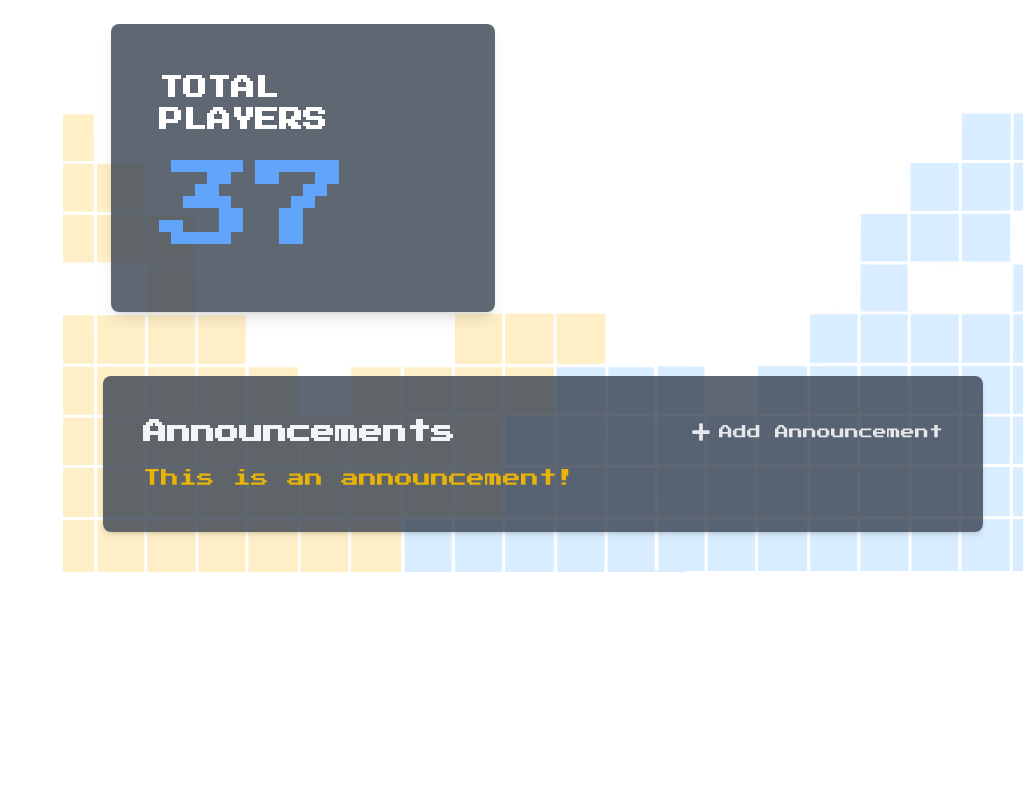
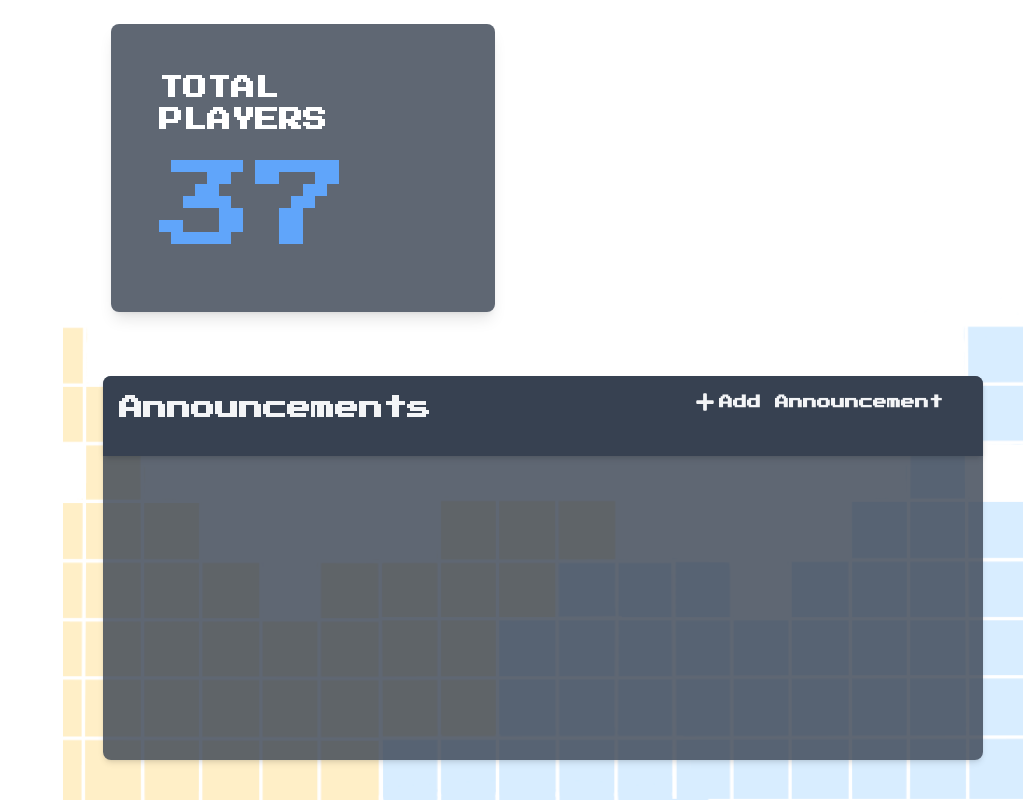
Before and after one commit to elsa-lt/CS203-Project, a React (Create React App) app in the folder frontend/tetra-league-ui/: page /dashboard in a window 1280 px wide. Shown: the part 880-1680 px from the top of the page, without its empty margins (257-1280 px from the left). Before the commit the page ends 1452 px from the top, so only its background shows below. Built offline with nearby package versions, Linux system fonts and the light colour scheme.

Commit message:
Admin dashboard announcements

```diff
--- a/frontend/tetra-league-ui/src/components/AdminCardsAnnouncements.js
+++ b/frontend/tetra-league-ui/src/components/AdminCardsAnnouncements.js
@@ -1,30 +1,45 @@
-import React from 'react';
-import { FaPlus } from 'react-icons/fa'; // Import the Add icon
+import React, { useState } from 'react';
+import { FaPlus } from 'react-icons/fa';
+import AnnouncementModal from './AnnouncementModal';
 
 const AdminCardsAnnouncements = () => {
-  const handleAddAnnouncement = () => {
-    alert("TO DO");
+  const [isModalOpen, setIsModalOpen] = useState(false);
+  const [announcements, setAnnouncements] = useState([]);
+
+  const handleAddAnnouncement = (announcement) => {
+    setAnnouncements([announcement, ...announcements]);
   };
 
   return (
     <div className="p-4">
-      <div className="relative bg-gray-700 bg-opacity-80 p-10 rounded-lg shadow-md">
-        <div className="flex items-center justify-between mb-4">
-          <h2 className="text-2xl text-gray-100 font-bold font-press-start">
+      <div className="relative bg-gray-700 bg-opacity-80 p-10 rounded-lg shadow-md h-96">
+        <div className="absolute top-0 left-0 w-full bg-gray-700 p-4 rounded-t-lg shadow-md z-10">
+          <h2 className="text-2xl text-gray-100 font-bold mb-4 font-press-start">
             Announcements
+            <button
+              onClick={() => setIsModalOpen(true)}
+              className="absolute top-4 right-10 text-gray-100 hover:text-yellow-400 flex items-center space-x-1"
+              aria-label="Add Announcement"
+            >
+              <FaPlus className="text-xl" />
+              <span className="text-sm">Add Announcement</span>
+            </button>
           </h2>
-          <button
-            onClick={handleAddAnnouncement}
-            className="flex items-center space-x-2 text-gray-200 hover:text-yellow-400"
-            aria-label="Add Announcement"
-          >
-            <FaPlus className="text-xl" />
-            <span className="text-sm font-press-start">Add Announcement</span>
-          </button>
         </div>
-        <p className="text-yellow-500 text-lg font-press-start">
-          This is an announcement!
-        </p>
+        <AnnouncementModal
+          isOpen={isModalOpen}
+          onClose={() => setIsModalOpen(false)}
+          onAddAnnouncement={handleAddAnnouncement}
+        />
+        <div className="pt-20 overflow-y-auto h-full">
+          {announcements.map((announcement, index) => (
+            <div key={index} className="bg-gray-600 p-4 rounded-lg mb-4">
+              <h3 className="text-xl text-yellow-300 font-bold">{announcement.title}</h3>
+              <p className="text-gray-200">{announcement.body}</p>
+              <p className="text-gray-400 text-sm mt-2">{new Date(announcement.timestamp).toLocaleString()}</p>
+            </div>
+          ))}
+        </div>
       </div>
     </div>
   );
--- /dev/null
+++ b/frontend/tetra-league-ui/src/components/AnnouncementModal.js
@@ -0,0 +1,82 @@
+import React, { useState, useEffect } from 'react';
+import { FaTimes } from 'react-icons/fa';
+
+const AnnouncementModal = ({ isOpen, onClose, onAddAnnouncement }) => {
+  const [title, setTitle] = useState('');
+  const [body, setBody] = useState('');
+
+  useEffect(() => {
+    if (!isOpen) {
+      setTitle('');
+      setBody('');
+    }
+  }, [isOpen]);
+
+  const handleSubmit = (e) => {
+    e.preventDefault();
+    if (title && body) {
+      const newAnnouncement = {
+        title,
+        body,
+        timestamp: new Date(),
+      };
+      onAddAnnouncement(newAnnouncement);
+      onClose();
+    }
+  };
+
+  return (
+    isOpen ? (
+      <div className="fixed inset-0 bg-black bg-opacity-50 flex items-center justify-center z-50">
+        <div className="bg-gray-800 p-6 rounded-lg w-11/12 md:w-1/3">
+          <button
+            onClick={onClose}
+            className="absolute top-4 right-4 text-gray-400 hover:text-gray-200"
+            aria-label="Close"
+          >
+            <FaTimes className="text-2xl" />
+          </button>
+          <h2 className="text-2xl font-bold mb-4 font-press-start text-gray-100">Add New Announcement</h2>
+          <form onSubmit={handleSubmit}>
+            <div className="mb-4">
+              <label className="block text-gray-200 text-sm font-bold mb-2" htmlFor="title">
+                Title
+              </label>
+              <input
+                type="text"
+                id="title"
+                value={title}
+                onChange={(e) => setTitle(e.target.value)}
+                className="w-full p-2 rounded-lg bg-gray-700 text-gray-200"
+                placeholder="Enter title"
+                required
+              />
+            </div>
+            <div className="mb-4">
+              <label className="block text-gray-200 text-sm font-bold mb-2" htmlFor="body">
+                Body
+              </label>
+              <textarea
+                id="body"
+                value={body}
+                onChange={(e) => setBody(e.target.value)}
+                className="w-full p-2 rounded-lg bg-gray-700 text-gray-200"
+                rows="4"
+                placeholder="Enter announcement"
+                required
+              />
+            </div>
+            <button
+              type="submit"
+              className="w-full py-2 px-4 bg-yellow-500 font-press-start text-gray-800 font-bold rounded-lg hover:bg-yellow-400"
+            >
+              Add Announcement
+            </button>
+          </form>
+        </div>
+      </div>
+    ) : null
+  );
+};
+
+export default AnnouncementModal;
```
Also changed, not shown: frontend/tetra-league-ui/src/components/AdminCards.js (+0 -15 lines).
